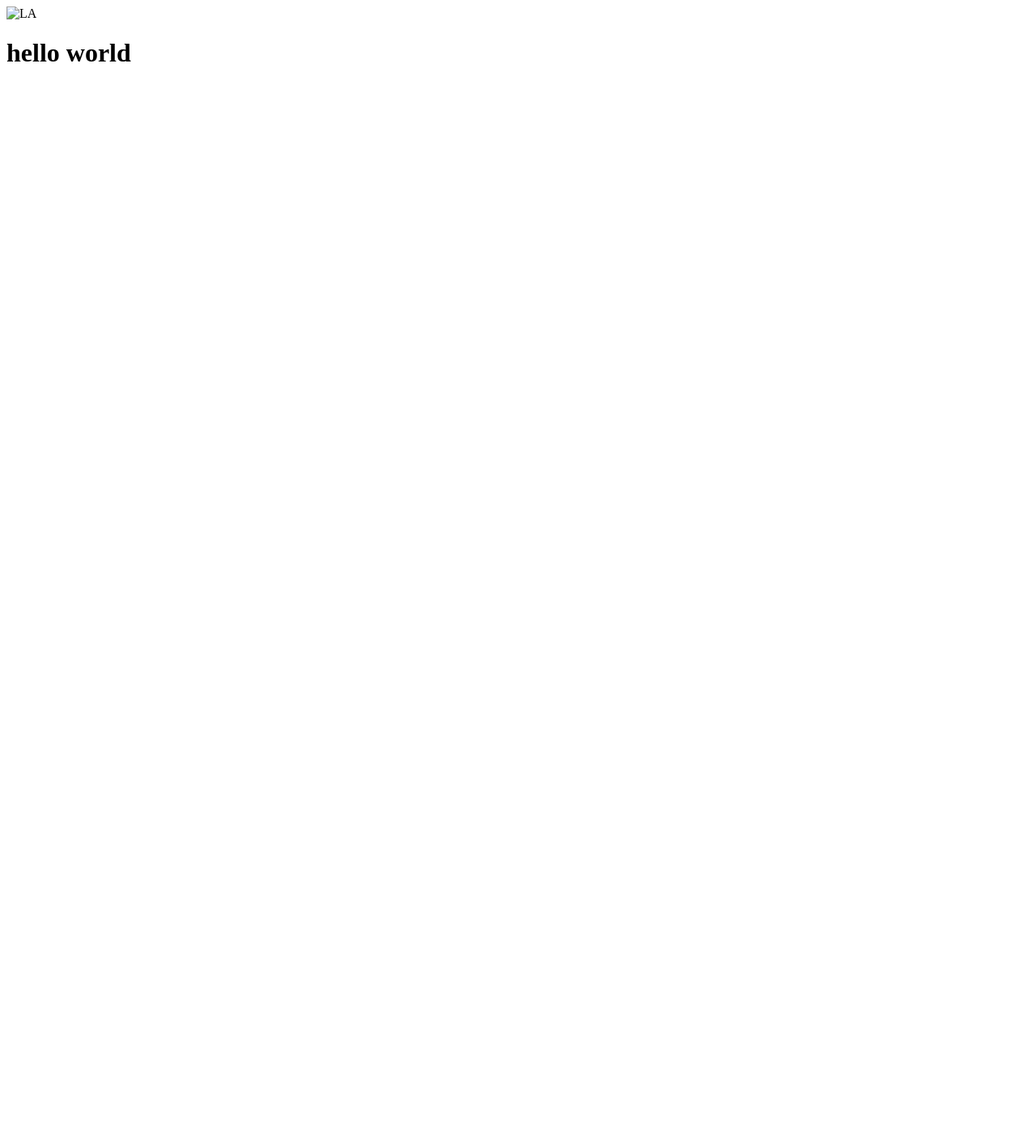
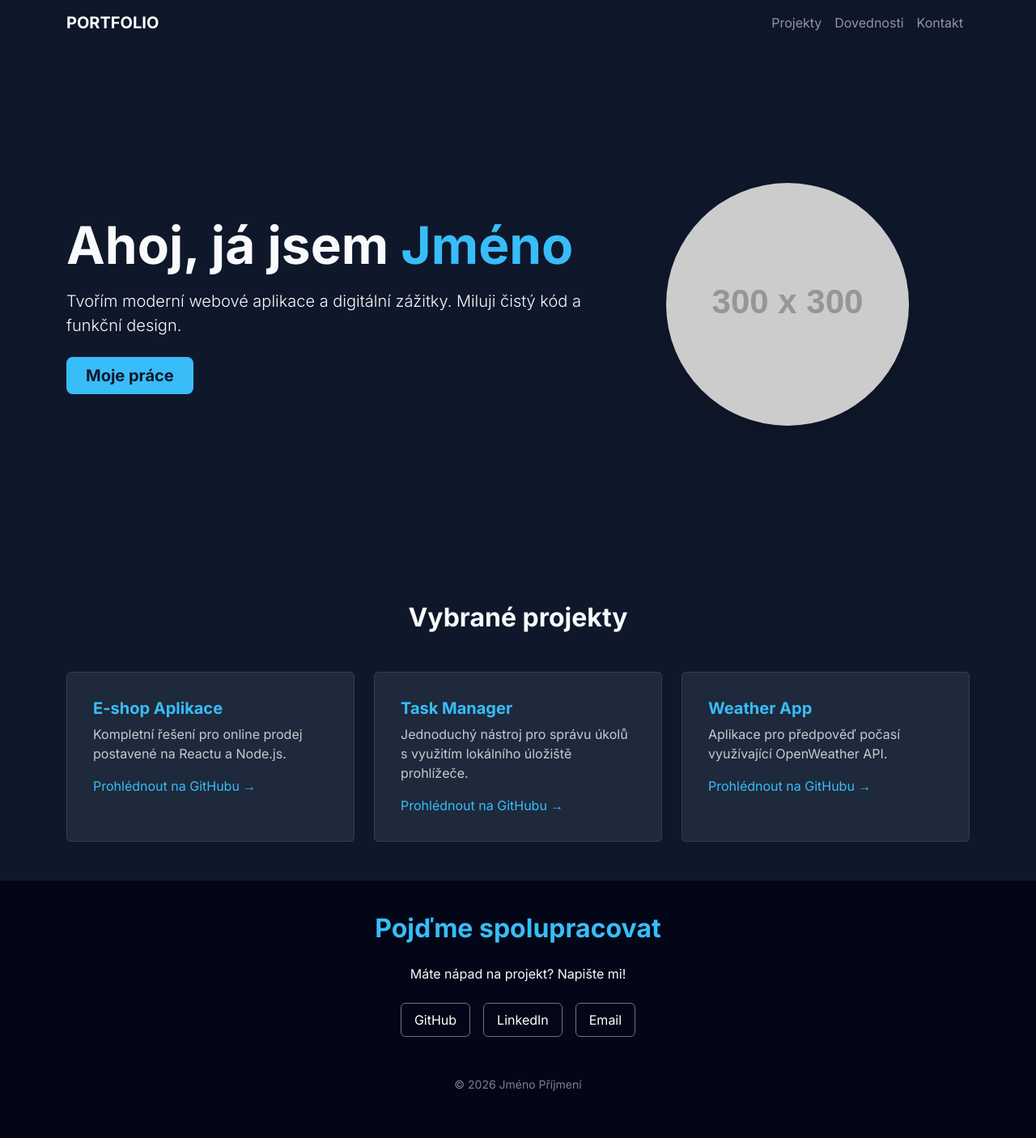
Before and after one commit to vitezslavcapek/Portfolio, a plain HTML site: page index.html in a window 1280 px wide. Shown: the whole page at 81% size. Before the commit the page ends 800 px from the top, so only its background shows below. Drawn offline with nearby package versions, Linux system fonts and the light colour scheme; placeholder pictures from the web are drawn by us.

Commit message:
začátek portfolia index.html

```diff
--- a/index.html
+++ b/index.html
@@ -1,19 +1,140 @@
 <!DOCTYPE html>
-<html lang="en">
-<meta charset="UTF-8">
-<title>Page Title</title>
-<meta name="viewport" content="width=device-width,initial-scale=1">
-<link rel="stylesheet" href="">
-<style>
-</style>
-<script src=""></script>
+<html lang="cs">
+<head>
+    <meta charset="UTF-8">
+    <meta name="viewport" content="width=device-width, initial-scale=1.0">
+    <title>Moje Portfolio | Bootstrap Edition</title>
+
+    <link href="https://cdn.jsdelivr.net/npm/bootstrap@5.3.2/dist/css/bootstrap.min.css" rel="stylesheet">
+    <link href="https://fonts.googleapis.com/css2?family=Inter:wght@300;400;700&display=swap" rel="stylesheet">
+
+    <style>
+        body {
+            font-family: 'Inter', sans-serif;
+            background-color: #0f172a;
+            color: #f8fafc;
+        }
+        .navbar {
+            background-color: rgba(15, 23, 42, 0.95);
+            backdrop-filter: blur(10px);
+        }
+        .hero-section {
+            padding: 100px 0;
+            min-height: 80vh;
+            display: flex;
+            align-items: center;
+        }
+        .card {
+            background-color: #1e293b;
+            border: 1px solid rgba(255,255,255,0.1);
+            color: white;
+            transition: transform 0.3s ease;
+        }
+        .card:hover {
+            transform: translateY(-10px);
+            border-color: #38bdf8;
+        }
+        .text-accent {
+            color: #38bdf8;
+        }
+        .btn-primary {
+            background-color: #38bdf8;
+            border: none;
+            color: #0f172a;
+            font-weight: bold;
+        }
+        .btn-primary:hover {
+            background-color: #7dd3fc;
+        }
+        footer {
+            background-color: #020617;
+            padding: 40px 0;
+        }
+    </style>
+</head>
 <body>
 
-<img src="img_la.jpg" alt="LA" style="width:100%">
+    <nav class="navbar navbar-expand-lg navbar-dark sticky-top">
+        <div class="container">
+            <a class="navbar-brand fw-bold" href="#">PORTFOLIO</a>
+            <button class="navbar-toggler" type="button" data-bs-toggle="collapse" data-bs-target="#navbarNav">
+                <span class="navbar-toggler-icon"></span>
+            </button>
+            <div class="collapse navbar-collapse" id="navbarNav">
+                <ul class="navbar-nav ms-auto">
+                    <li class="nav-item"><a class="nav-link" href="#projekty">Projekty</a></li>
+                    <li class="nav-item"><a class="nav-link" href="#dovednosti">Dovednosti</a></li>
+                    <li class="nav-item"><a class="nav-link" href="#kontakt">Kontakt</a></li>
+                </ul>
+            </div>
+        </div>
+    </nav>
 
-<div class="">
- <h1>hello world</h1>
-</div>
+    <header class="hero-section text-center text-md-start">
+        <div class="container">
+            <div class="row align-items-center">
+                <div class="col-md-7">
+                    <h1 class="display-3 fw-bold mb-3">Ahoj, já jsem <span class="text-accent">Jméno</span></h1>
+                    <p class="lead mb-4">Tvořím moderní webové aplikace a digitální zážitky. Miluji čistý kód a funkční design.</p>
+                    <a href="#projekty" class="btn btn-primary btn-lg px-4 me-md-2">Moje práce</a>
+                </div>
+                <div class="col-md-5 d-none d-md-block">
+                    <div class="p-5 text-center">
+                        <img src="https://via.placeholder.com/300" class="img-fluid rounded-circle shadow" alt="Profil">
+                    </div>
+                </div>
+            </div>
+        </div>
+    </header>
 
+    <section id="projekty" class="py-5">
+        <div class="container">
+            <h2 class="text-center mb-5 fw-bold">Vybrané projekty</h2>
+            <div class="row g-4">
+                <div class="col-md-6 col-lg-4">
+                    <div class="card h-100 p-3">
+                        <div class="card-body">
+                            <h5 class="card-title fw-bold text-accent">E-shop Aplikace</h5>
+                            <p class="card-text opacity-75">Kompletní řešení pro online prodej postavené na Reactu a Node.js.</p>
+                            <a href="#" class="text-decoration-none text-accent">Prohlédnout na GitHubu →</a>
+                        </div>
+                    </div>
+                </div>
+                <div class="col-md-6 col-lg-4">
+                    <div class="card h-100 p-3">
+                        <div class="card-body">
+                            <h5 class="card-title fw-bold text-accent">Task Manager</h5>
+                            <p class="card-text opacity-75">Jednoduchý nástroj pro správu úkolů s využitím lokálního úložiště prohlížeče.</p>
+                            <a href="#" class="text-decoration-none text-accent">Prohlédnout na GitHubu →</a>
+                        </div>
+                    </div>
+                </div>
+                <div class="col-md-6 col-lg-4">
+                    <div class="card h-100 p-3">
+                        <div class="card-body">
+                            <h5 class="card-title fw-bold text-accent">Weather App</h5>
+                            <p class="card-text opacity-75">Aplikace pro předpověď počasí využívající OpenWeather API.</p>
+                            <a href="#" class="text-decoration-none text-accent">Prohlédnout na GitHubu →</a>
+                        </div>
+                    </div>
+                </div>
+            </div>
+        </div>
+    </section>
+
+    <footer id="kontakt" class="text-center">
+        <div class="container">
+            <h2 class="fw-bold mb-4 text-accent">Pojďme spolupracovat</h2>
+            <p class="mb-4">Máte nápad na projekt? Napište mi!</p>
+            <div class="d-flex justify-content-center gap-3">
+                <a href="#" class="text-white text-decoration-none border border-secondary px-3 py-2 rounded">GitHub</a>
+                <a href="#" class="text-white text-decoration-none border border-secondary px-3 py-2 rounded">LinkedIn</a>
+                <a href="mailto:vas@email.cz" class="text-white text-decoration-none border border-secondary px-3 py-2 rounded">Email</a>
+            </div>
+            <p class="mt-5 opacity-50 small">&copy; 2026 Jméno Příjmení</p>
+        </div>
+    </footer>
+
+    <script src="https://cdn.jsdelivr.net/npm/bootstrap@5.3.2/dist/js/bootstrap.bundle.min.js"></script>
 </body>
 </html>
```
